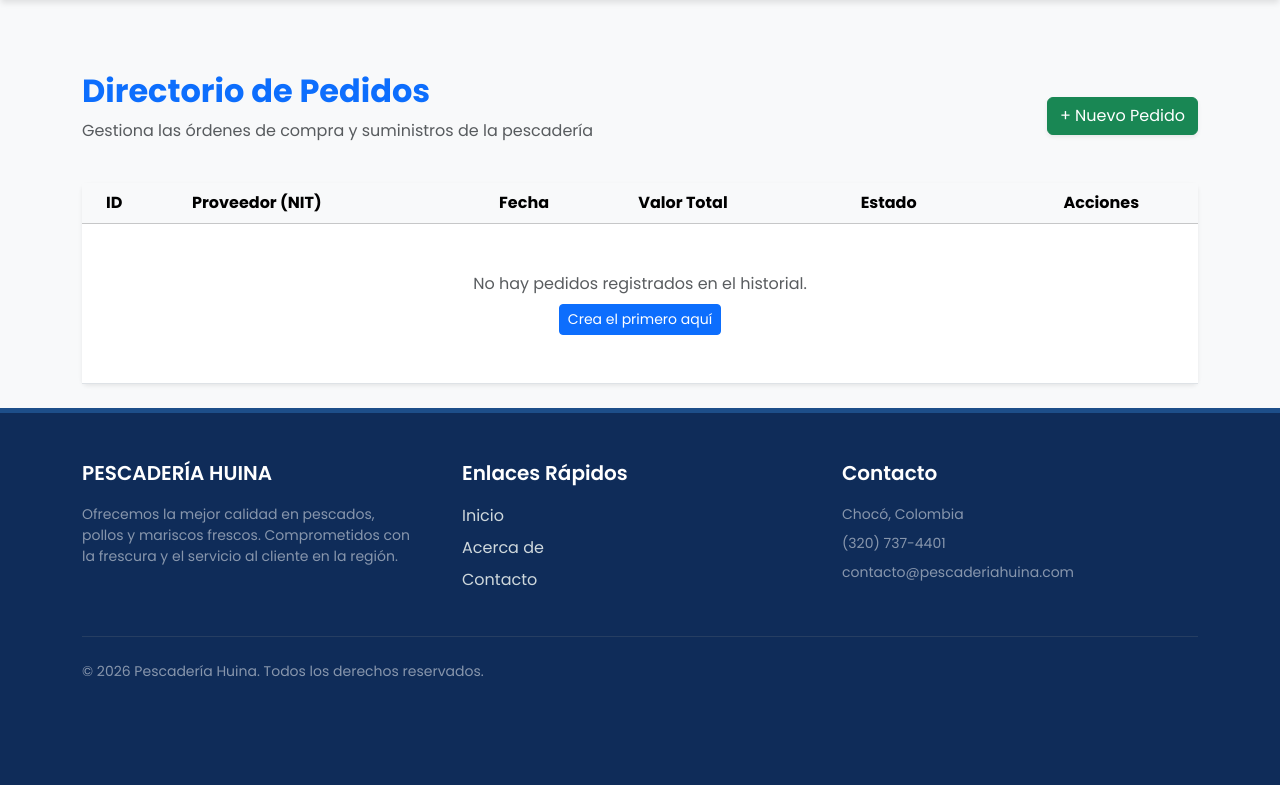
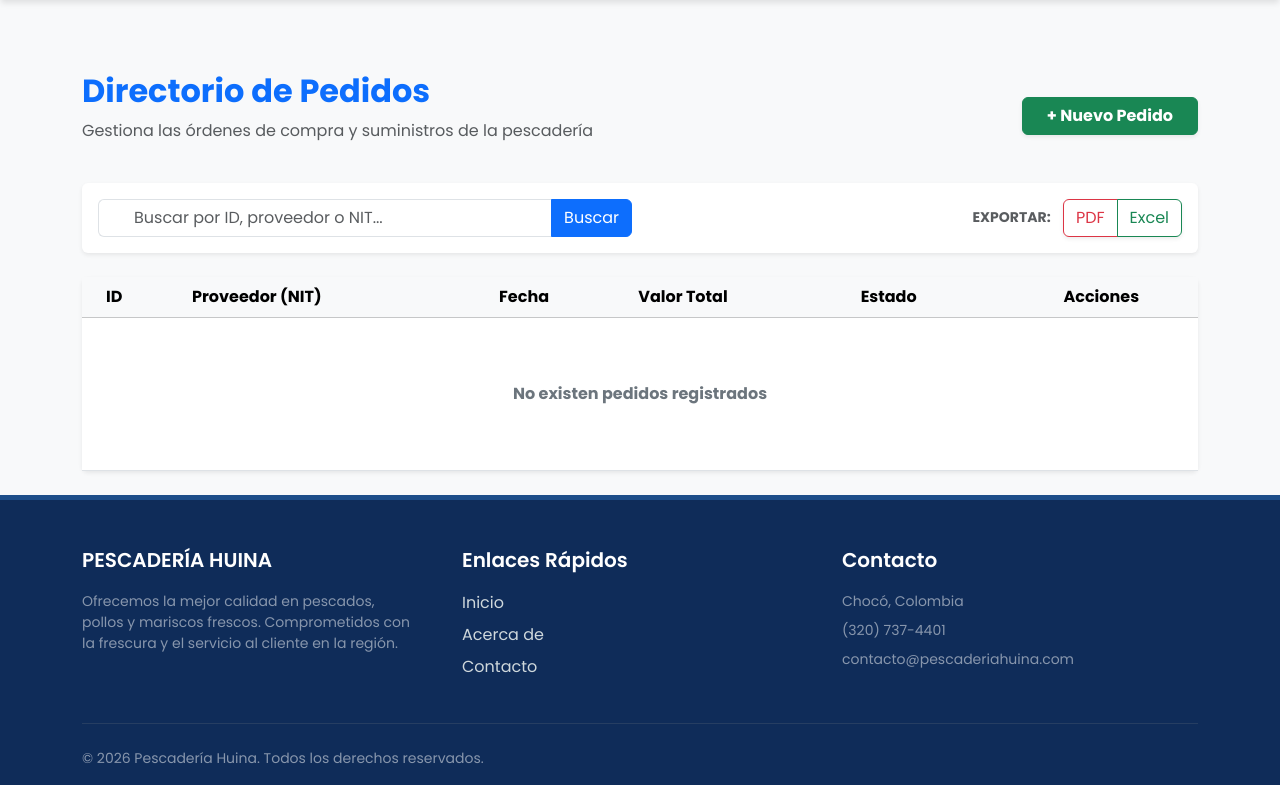
Before and after one commit to marlon733/PROYECTO_SENA, a Django app: a page that uses pescaderia_huina/pedidos/templates/lista_pedidos.html in a window 1280 px wide. Shown: the part 103-888 px from the top of the page. Before the commit the page ends 779 px from the top, so only its background shows below. Run offline with Django 5.2, Linux system fonts and the light colour scheme; data that the repository does not hold is empty; some libraries are stand-ins or nearby versions.

Commit message:
Nuevo diseño, barra de busqueda y exportaciones

```diff
--- a/pescaderia_huina/pedidos/templates/editar_pedido.html
+++ b/pescaderia_huina/pedidos/templates/editar_pedido.html
@@ -19,7 +19,7 @@
 
                         <div class="row g-4">
                             <div class="col-md-6">
-                                <label class="form-label fw-bold">Proveedor (NIT)</label>
+                                <label class="form-label fw-bold">Proveedor</label>
                                 {{ form_pedido.proveedor }}
                             </div>
                             <div class="col-md-6">
--- a/pescaderia_huina/pedidos/templates/eliminar_pedido.html
+++ b/pescaderia_huina/pedidos/templates/eliminar_pedido.html
@@ -12,8 +12,8 @@
                 </div>
                 <div class="card-body p-4 text-center">
                     <p class="fs-5">Estás a punto de eliminar el registro del pedido:</p>
-                    <h3 class="text-dark fw-bold mb-2">Pedido #{{ pedido.id }}</h3>
-                    <p class="text-muted mb-4">Proveedor: {{ pedido.proveedor.nombre }}</p>
+                    <h3 class="text-dark fw-bold mb-2">Pedido #{{ pedido_id }}</h3>
+                    <p class="text-muted mb-4">Proveedor: {{ pedido_proveedor.nombre }}</p>
 
                     <div class="alert alert-warning border-warning shadow-sm" role="alert">
                         <i class="bi bi-info-circle-fill"></i>
--- a/pescaderia_huina/pedidos/templates/lista_pedidos.html
+++ b/pescaderia_huina/pedidos/templates/lista_pedidos.html
@@ -7,9 +7,34 @@
             <h2 class="fw-bold text-primary">Directorio de Pedidos</h2>
             <p class="text-muted">Gestiona las órdenes de compra y suministros de la pescadería</p>
         </div>
-        <a href="{% url 'pedidos:crear_pedido' %}" class="btn btn-success shadow-sm">
+        <a href="{% url 'pedidos:crear_pedido' %}" class="btn btn-success shadow-sm px-4 fw-bold">
             <i class="bi bi-plus-lg"></i> + Nuevo Pedido
         </a>
+    </div>
+
+    <div class="card border-0 shadow-sm mb-4">
+        <div class="card-body">
+            <div class="row g-3 align-items-center">
+                <div class="col-md-6">
+                    <form method="GET" action="" class="input-group">
+                        <span class="input-group-text bg-white border-end-0"><i class="bi bi-search text-muted"></i></span>
+                        <input type="text" name="q" class="form-control border-start-0" placeholder="Buscar por ID, proveedor o NIT..." value="{{ request.GET.q }}">
+                        <button class="btn btn-primary" type="submit">Buscar</button>
+                    </form>
+                </div>
+                <div class="col-md-6 text-md-end">
+                    <span class="text-muted me-2 small fw-bold text-uppercase">Exportar:</span>
+                    <div class="btn-group shadow-sm" role="group">
+                        <a href="?export=pdf{% if request.GET.q %}&q={{ request.GET.q }}{% endif %}" class="btn btn-outline-danger">
+                            <i class="bi bi-file-earmark-pdf"></i> PDF
+                        </a>
+                        <a href="?export=excel{% if request.GET.q %}&q={{ request.GET.q }}{% endif %}" class="btn btn-outline-success">
+                            <i class="bi bi-file-earmark-excel"></i> Excel
+                        </a>
+                    </div>
+                </div>
+            </div>
+        </div>
     </div>
 
     <div class="card border-0 shadow-sm">
@@ -29,43 +54,40 @@
                     <tbody>
                         {% for p in pedidos %}
                         <tr>
-                            <td class="ps-4 fw-bold text-dark">#{{ pedido.id }}</td>
+                            <td class="ps-4 fw-bold text-dark">#{{ p.id }}</td>
                             <td>
-                                <span class="fw-bold">{{ pedido.proveedor.nombre }}</span><br>
-                                <small class="text-muted">NIT: {{ pedido.proveedor.nit }}</small>
+                                <span class="fw-bold text-primary">{{ p.proveedor.nombre }}</span><br>
+                                <small class="badge bg-light text-dark border">NIT: {{ p.proveedor.nit }}</small>
                             </td>
-                            <td>{{ pedido.fecha|date:"d/m/Y H:i" }}</td>
-                            <td class="fw-bold text-success">${{ pedido.valor_total }}</td>
                             <td>
-                                {% if pedido.estado == 'REC' %}
-                                <span class="badge rounded-pill bg-success-subtle text-success border border-success">Recibido</span>
-                                {% elif pedido.estado == 'PEN' %}
-                                <span class="badge rounded-pill bg-warning-subtle text-warning border border-warning">Pendiente</span>
+                                <span class="small"><i class="bi bi-calendar3 me-1"></i> {{ p.fecha|date:"d/m/Y" }}</span><br>
+                                <span class="small text-muted"><i class="bi bi-clock me-1"></i> {{ p.fecha|date:"H:i" }}</span>
+                            </td>
+                            <td class="fw-bold text-success">
+                                {{ p.valor_total }}
+                            </td>
+                            <td>
+                                {% if p.estado == 'REC' %}
+                                <span class="badge rounded-pill bg-success-subtle text-success border border-success px-3">Recibido</span>
+                                {% elif p.estado == 'PEN' %}
+                                <span class="badge rounded-pill bg-warning-subtle text-warning border border-warning px-3">Pendiente</span>
                                 {% else %}
-                                <span class="badge rounded-pill bg-danger-subtle text-danger border border-danger">Cancelado</span>
+                                <span class="badge rounded-pill bg-danger-subtle text-danger border border-danger px-3">Cancelado</span>
                                 {% endif %}
                             </td>
                             <td class="text-center">
-                                <div class="btn-group" role="group">
-                                    <a href="#" class="btn btn-outline-info btn-sm" title="Ver Detalle">
-                                        👁️
-                                    </a>
-                                    <a href="#" class="btn btn-outline-warning btn-sm" title="Editar">
-                                        ✏️
-                                    </a>
-                                    <a href="#" class="btn btn-outline-danger btn-sm" title="Eliminar">
-                                        🗑️
-                                    </a>
+                                <div class="btn-group">
+                                    <a href="#" class="btn btn-sm btn-light border" title="Ver Detalle"><i class="bi bi-eye text-info"></i></a>
+                                    <a href="#" class="btn btn-sm btn-light border" title="Editar"><i class="bi bi-pencil text-warning"></i></a>
+                                    <a href="#" class="btn btn-sm btn-light border" title="Eliminar"><i class="bi bi-trash text-danger"></i></a>
                                 </div>
                             </td>
                         </tr>
                         {% empty %}
                         <tr>
                             <td colspan="6" class="text-center py-5">
-                                <div class="text-muted">
-                                    <p class="mb-2">No hay pedidos registrados en el historial.</p>
-                                    <a href="{% url 'pedidos:crear_pedido' %}" class="btn btn-sm btn-primary">Crea el primero aquí</a>
-                                </div>
+                                <i class="bi bi-clipboard-x display-4 text-muted"></i>
+                                <p class="mt-3 fw-bold text-secondary">No existen pedidos registrados</p>
                             </td>
                         </tr>
                         {% endfor %}
@@ -75,4 +97,17 @@
         </div>
     </div>
 </div>
+
+<script>
+    document.querySelectorAll('.text-success').forEach(el => {
+        const val = parseFloat(el.innerText.replace('$', '').trim());
+        if (!isNaN(val)) {
+            el.innerText = new Intl.NumberFormat('es-CO', {
+                style: 'currency',
+                currency: 'COP',
+                minimumFractionDigits: 0
+            }).format(val);
+        }
+    });
+</script>
 {% endblock %}
```
Also changed, not shown: pescaderia_huina/pedidos/templates/crear_pedido.html (+73 -28 lines).
